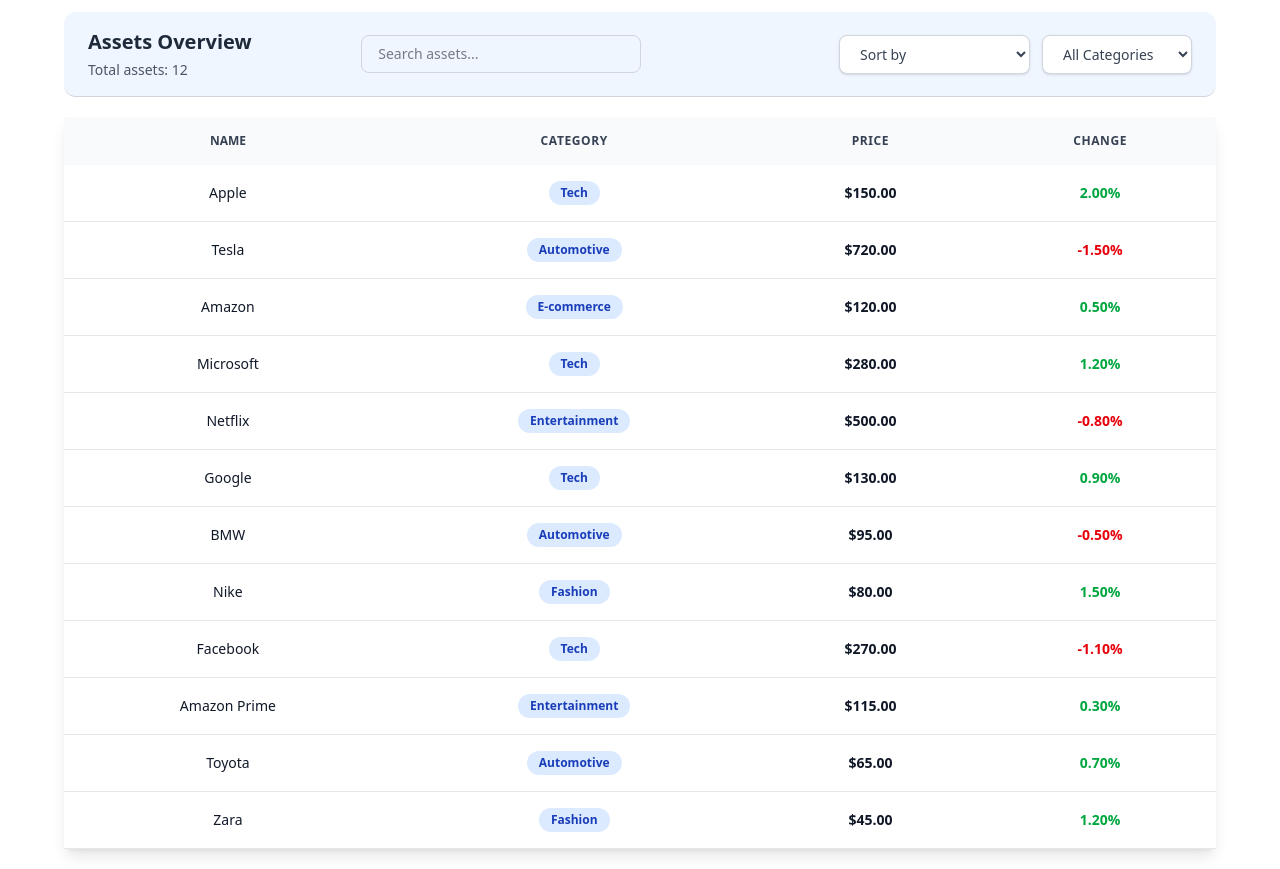
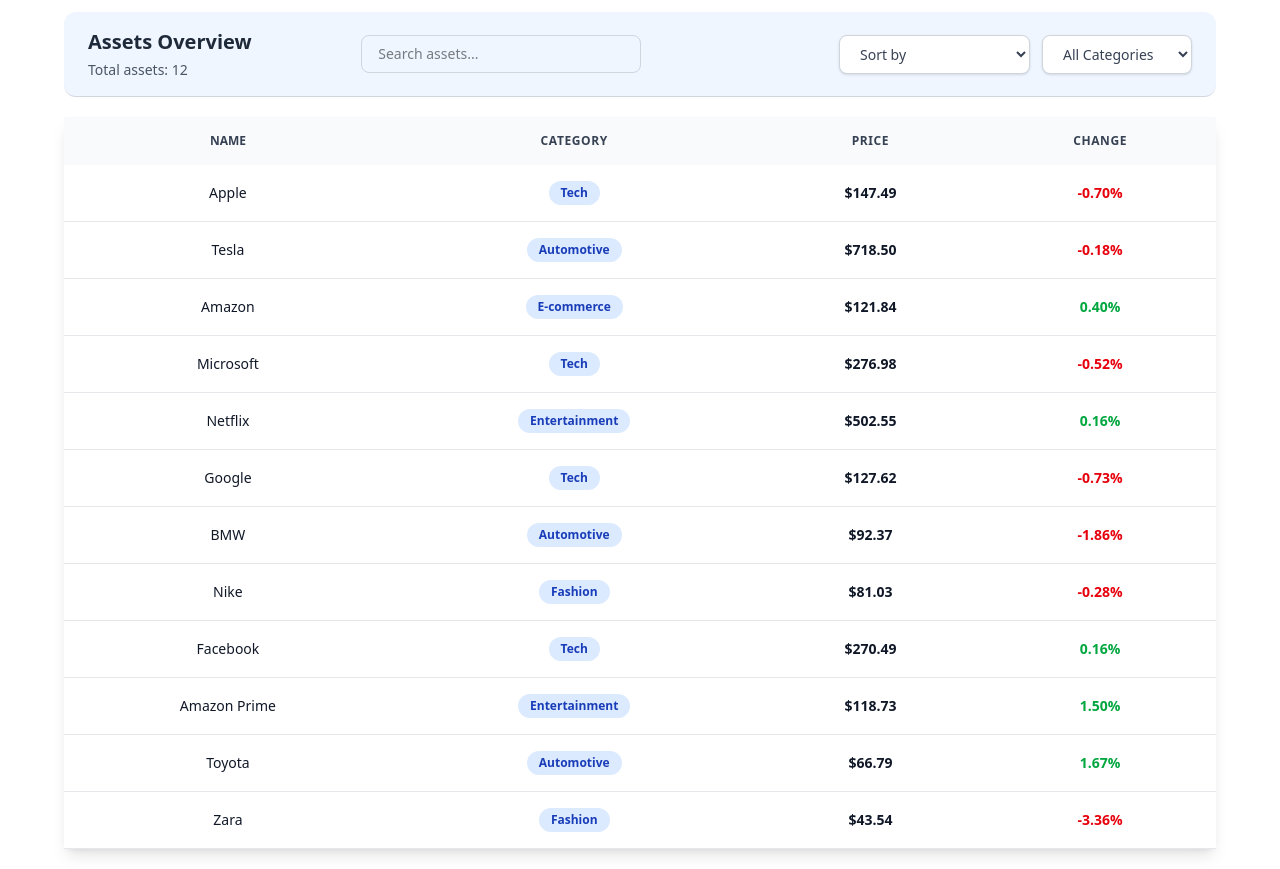
Before and after one commit to mennaomar777/real-time-assets-dashboard, a Next.js app: page / in a window 1280 px wide. Built offline with nearby package versions, Linux system fonts and the light colour scheme.

Commit message:
add real-time asset with price and change updates

```diff
--- a/app/_components/search/Search.tsx
+++ b/app/_components/search/Search.tsx
@@ -10,12 +10,12 @@
 
   // Debounce
   useEffect(() => {
-    const period = setTimeout(() => {
+    const timer = setTimeout(() => {
       onSearch(value);
     }, 500);
 
     return () => {
-      clearTimeout(period);
+      clearTimeout(timer);
     };
   }, [value, onSearch]);
 
--- a/app/page.tsx
+++ b/app/page.tsx
@@ -1,5 +1,5 @@
 "use client";
-import { useState } from "react";
+import { useEffect, useState } from "react";
 import AssetsTable from "./_components/assetsTable/AssetsTable";
 import { AssetType } from "./_interfaces/asset";
 import { data } from "./_lib/data";
@@ -14,6 +14,25 @@
   const [search, setSearch] = useState("");
 
   let newAssets: AssetType[] = structuredClone(assets);
+
+  // Real-Time Assets
+  useEffect(() => {
+    const interval = setInterval(() => {
+      setAssets((prevAssets) =>
+        prevAssets.map((asset) => {
+          const newPrice = Number(asset.price + (Math.random() * 4 - 2));
+          const newChange = Number(
+            ((newPrice - asset.price) / asset.price) * 100,
+          );
+          return { ...asset, price: newPrice, change: newChange };
+        }),
+      );
+    }, 2000);
+
+    return () => {
+      clearInterval(interval);
+    };
+  }, []);
 
   // Sort
   if (sortBy === "price-asc")
```
